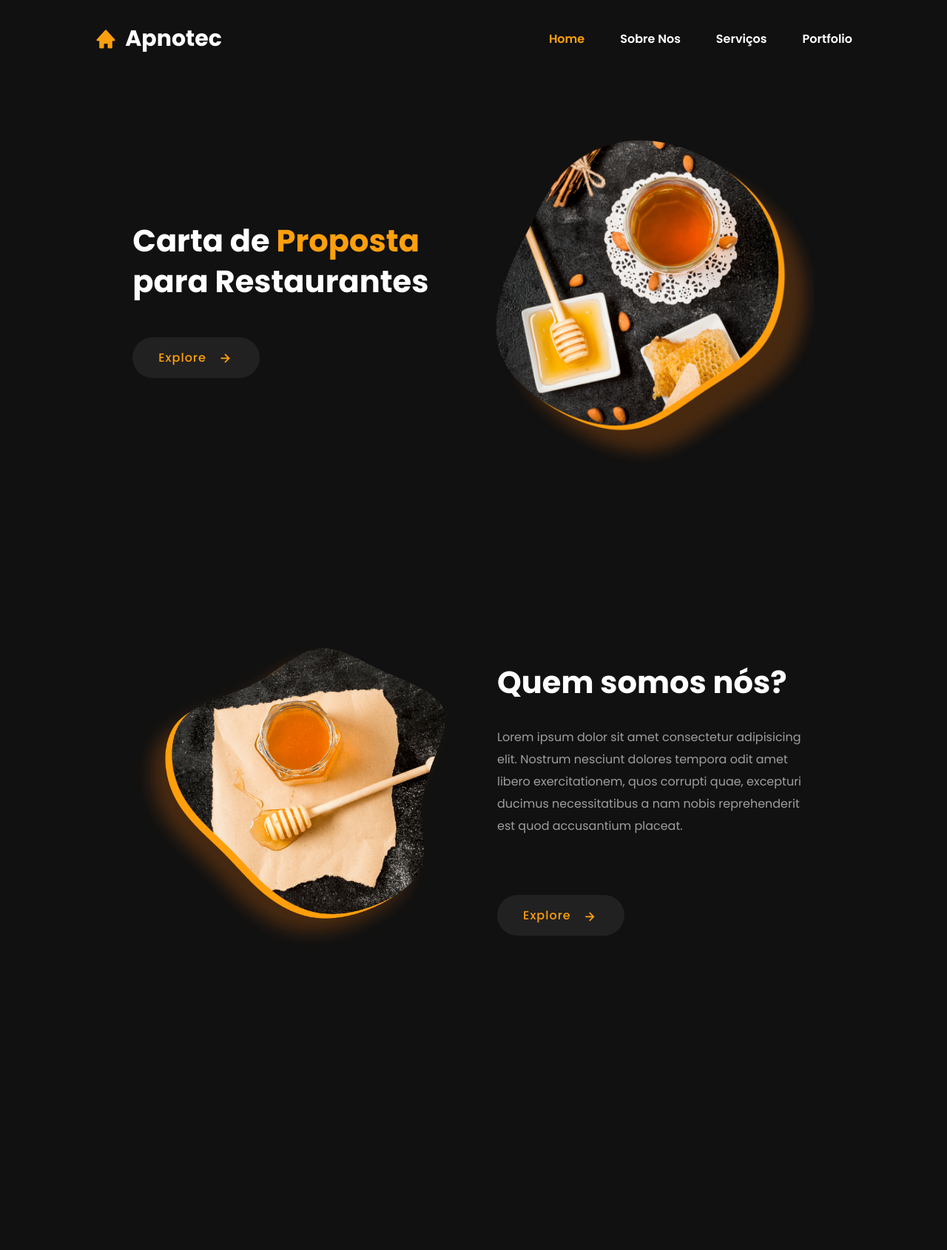
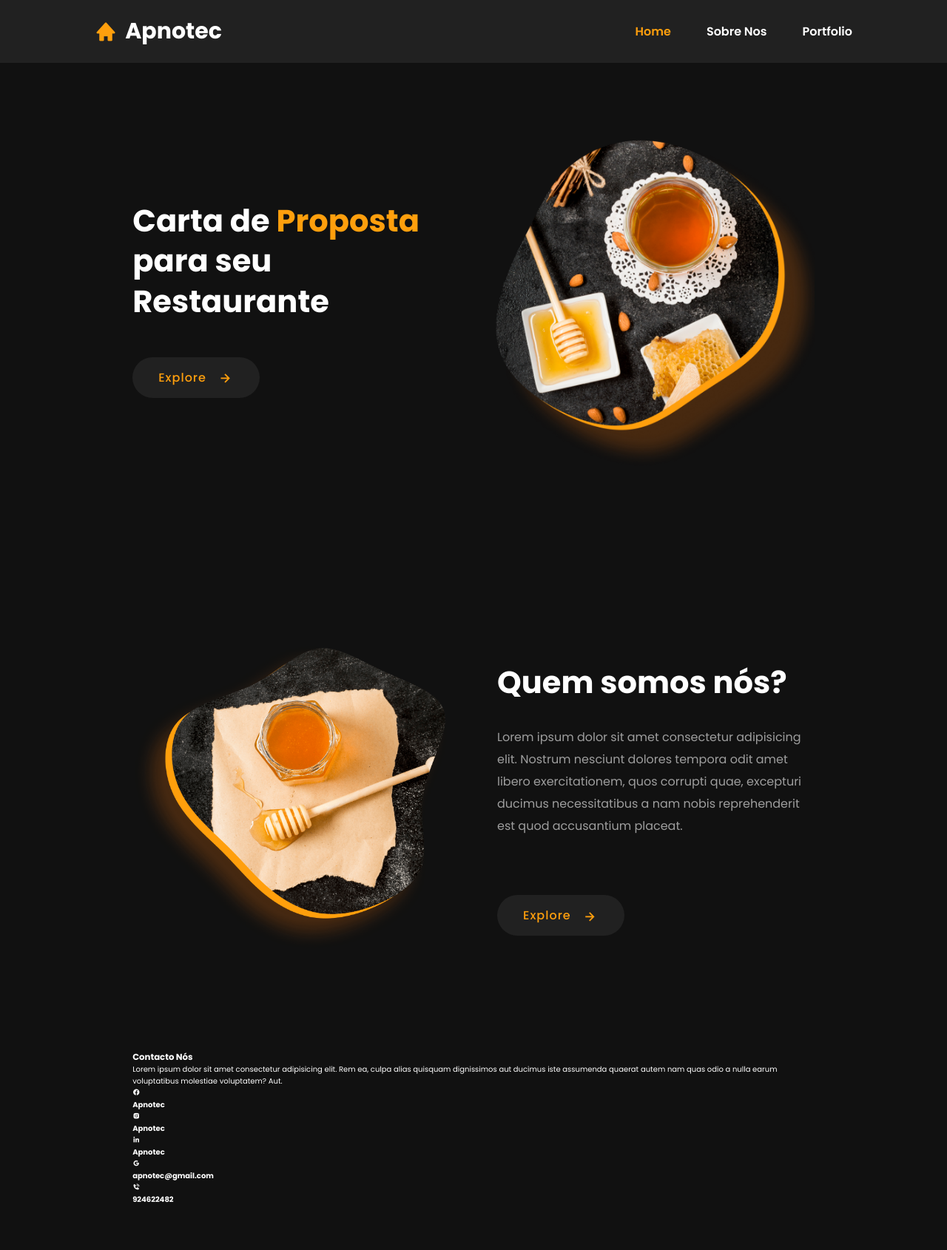
Before and after one commit to yuransimao/landing_page_presentation, a plain HTML site: page index.html in a window 1280 px wide. Shown: the whole page at 74% size. Before the commit the page ends 1351 px from the top, so only its background shows below. Drawn offline with nearby package versions, Linux system fonts and the light colour scheme; files whose address does not match are found by name.

Commit message:
adding contacto

```diff
--- a/css/style.css
+++ b/css/style.css
@@ -35,9 +35,10 @@ header{
     display: flex;
     align-items: center;
     justify-content: space-between;
-    padding:30px 10%;
+    padding:20px 10%;
     transition: all .50s ease;
     z-index: 1000;
+    background: var(--other-color);
 }
 
 .logo{
--- a/index.html
+++ b/index.html
@@ -29,7 +29,6 @@
             <ul class="navlist">
                 <li><a href="#" class="active">Home</a></li>
                 <li ><a href="#about">Sobre Nos</a></li>
-                <li ><a href="#service">Serviços</a></li>
                 <li><a href="#portfolio">Portfolio</a></li>
             </ul>
 
@@ -41,7 +40,7 @@
 
         <section class="home" id="home">
            <div class="home-text">
-            <h1>Carta de <span>Proposta</span> <br> para Restaurantes </h1>
+            <h1>Carta de <span>Proposta</span> <br> para seu Restaurante </h1>
             <a href="#" class="btn">Explore <i class='bx bx-right-arrow-alt'></i></a>
 
            </div>
@@ -52,7 +51,7 @@
         </section>
 
             <!--About-->
-        <section class="about">
+        <section class="about" id="about">
            <div class="about-img">
             <img src="./Public//assets/about.png" alt="about">
            </div>
@@ -66,8 +65,23 @@
 
     </div>
 
+   <!--Contacto-->
+    <section class="contact">
+        <div class="contact-text">
+            <h3>Contacto Nós</h3>
+            <p>Lorem ipsum dolor sit amet consectetur adipisicing elit. Rem ea, culpa alias quisquam dignissimos aut ducimus iste assumenda quaerat autem nam quas odio a nulla earum voluptatibus molestiae voluptatem? Aut.</p>
+        </div>
 
+        <div class="contact-icons">
 
+            <div><i class='bx bxl-facebook-circle'></i> <h4>Apnotec</h4></div>
+            <div><i class='bx bxl-instagram-alt' ></i> <h4>Apnotec</h4></div>
+            <div><i class='bx bxl-linkedin' ></i> <h4>Apnotec</h4></div>
+            <div><i class='bx bxl-google' ></i><h4>apnotec@gmail.com</h4></div>
+            <div><i class='bx bxs-phone-call' ></i> <h4>924622482</h4></div>
+
+        </div>
+    </section>
 
 
     <script src="./js/main.js"></script>
```
